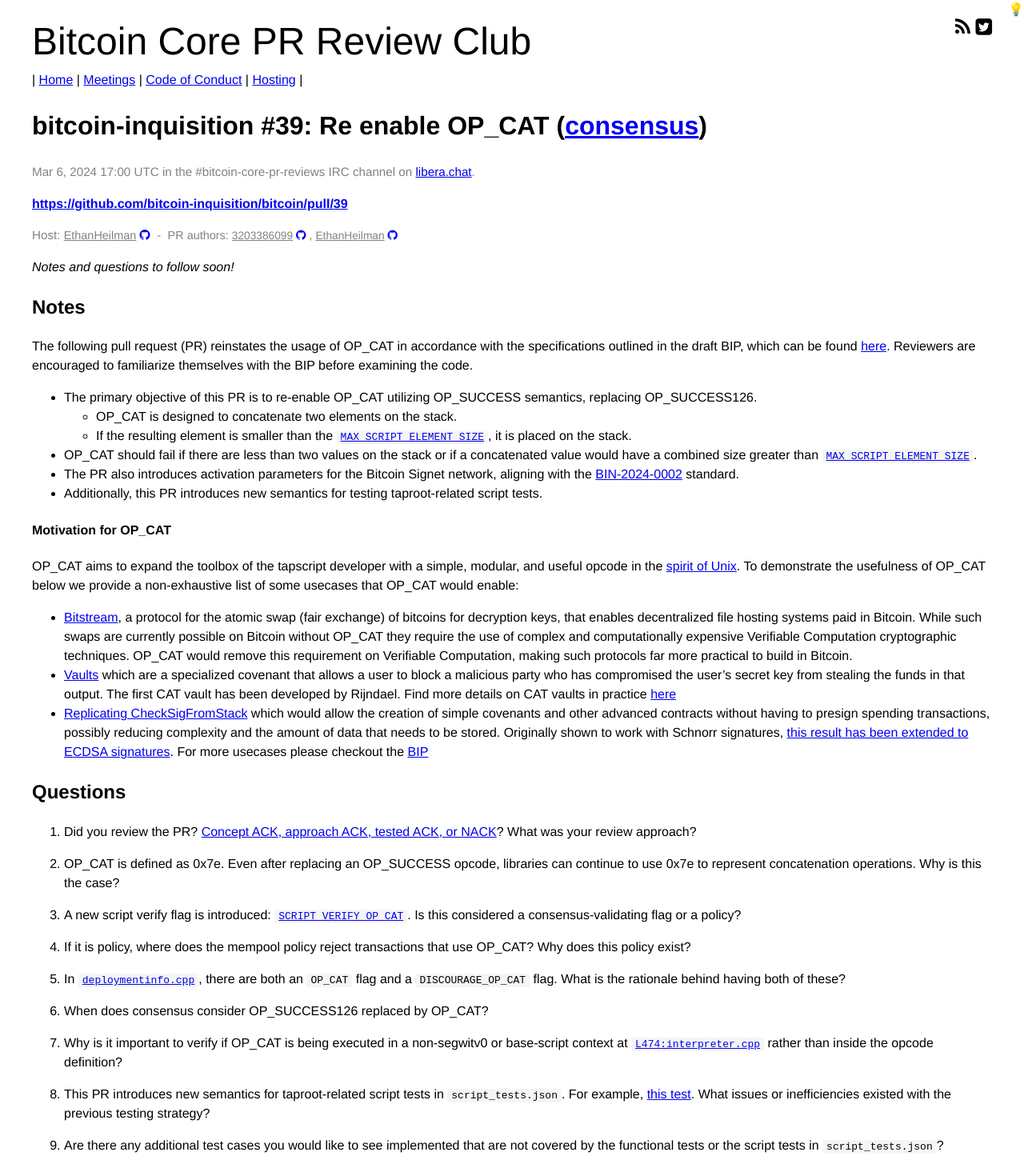
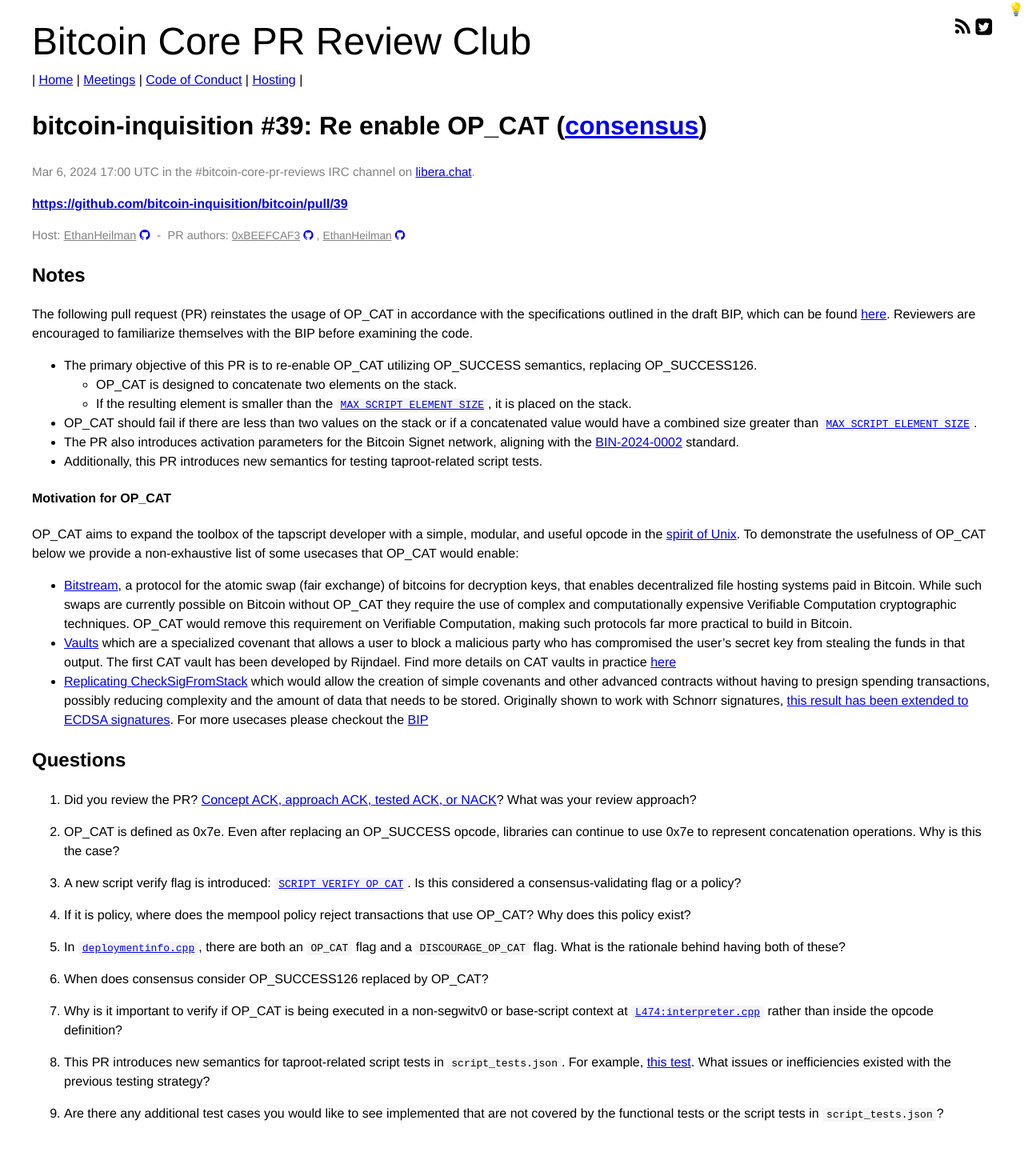
Before and after one commit to bitcoin-core-review-club/website, a Jekyll site: the page built from _posts/2024-03-06-bitcoin-inquisition-#39.md, in a window 1280 px wide. Shown: the whole page at 80% size. Built offline with Jekyll 4.4.1, drawn with Linux system fonts in a browser that asks for light colours; after the commit the page ends 1420 px from its top, so only the background shows below that.

Commit message:
minor updates to n39

```diff
--- a/_posts/2024-03-06-bitcoin-inquisition-#39.md
+++ b/_posts/2024-03-06-bitcoin-inquisition-#39.md
@@ -4,14 +4,12 @@
 title: "bitcoin-inquisition #39: Re enable OP_CAT"
 link: https://github.com/bitcoin-inquisition/bitcoin/pull/39
 permalink: /bitcoin-inquisition-39
-authors: [0xBEEFCAF3, EthanHeilman]
+authors: ["0xBEEFCAF3", EthanHeilman]
 components: ["consensus"]
 host: EthanHeilman
 status: upcoming
 commit:
 ---
-
-_Notes and questions to follow soon!_
 
 ## Notes
 
```
